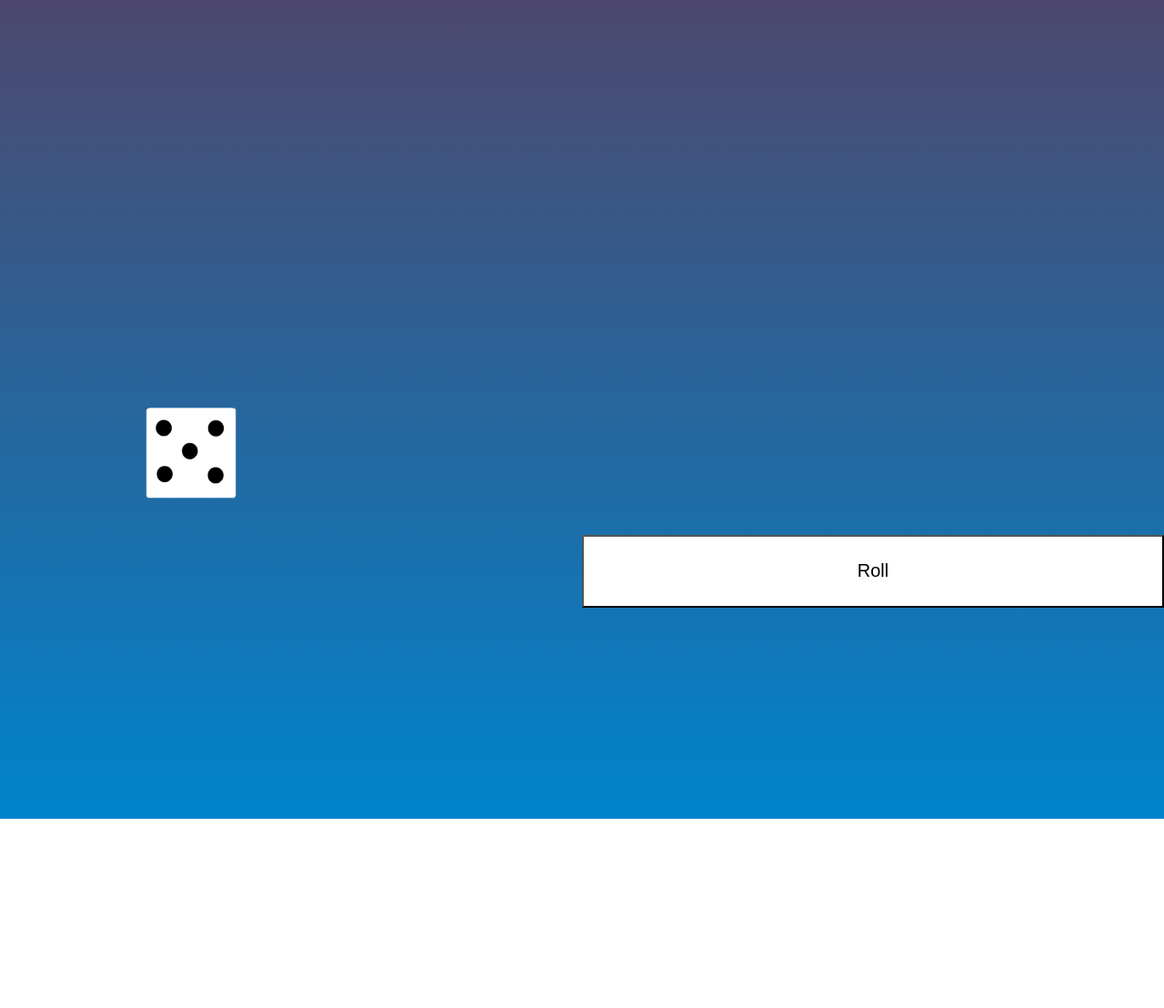
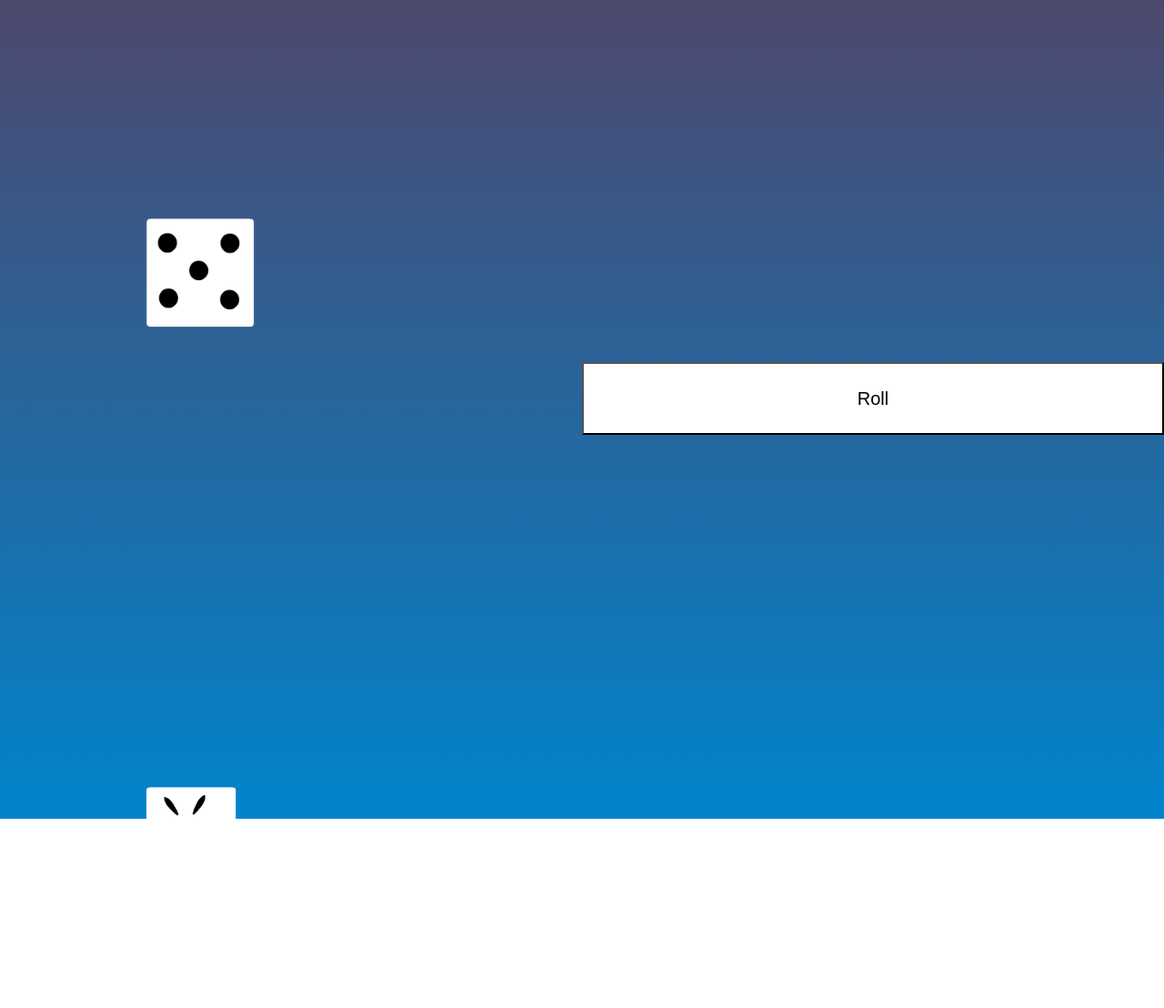
Before and after one commit to Exsandoval/Exsandoval.github.io, a PHP site: page / in a window 1280 px wide. Shown: the part 977-2085 px from the top of the page at 91% size. Run offline with PHP 8.4, Linux system fonts and the light colour scheme.

Commit message:
update.css

```diff
--- a/app.css
+++ b/app.css
@@ -22,9 +22,8 @@ div{
   margin-top:70px;
 }
 .btn-container2{
-  height:35vh;
+  height:20vh;
   width:50vw;
-  margin-top:70px;
 }
 .contentcontainer{
   flex-flow:row wrap;
@@ -52,8 +51,8 @@ html,body{
 .dice1{
   margin-left:25%;
   position: relative;
-  height:100px;
-  width:100px;
+  height:120px;
+  width:120px;
 }
 .btn-roll{
   display:block;
@@ -64,8 +63,9 @@ html,body{
   background-color: white;
 }
 .btn-roll1{
+  display:block;
   font-size:20px;
-  margin-bottom:0px;
+  margin-top:-50px;
   height:80px;
   width:50vw;
   background-color: white;
@@ -140,7 +140,8 @@ html,body{
 }
 .numberdice2container{
   width:50vw;
-  height:45vh;
+  height:30vh;
+  margin-top:-10vh;
 }
 
 .worddicecontainer{
```
